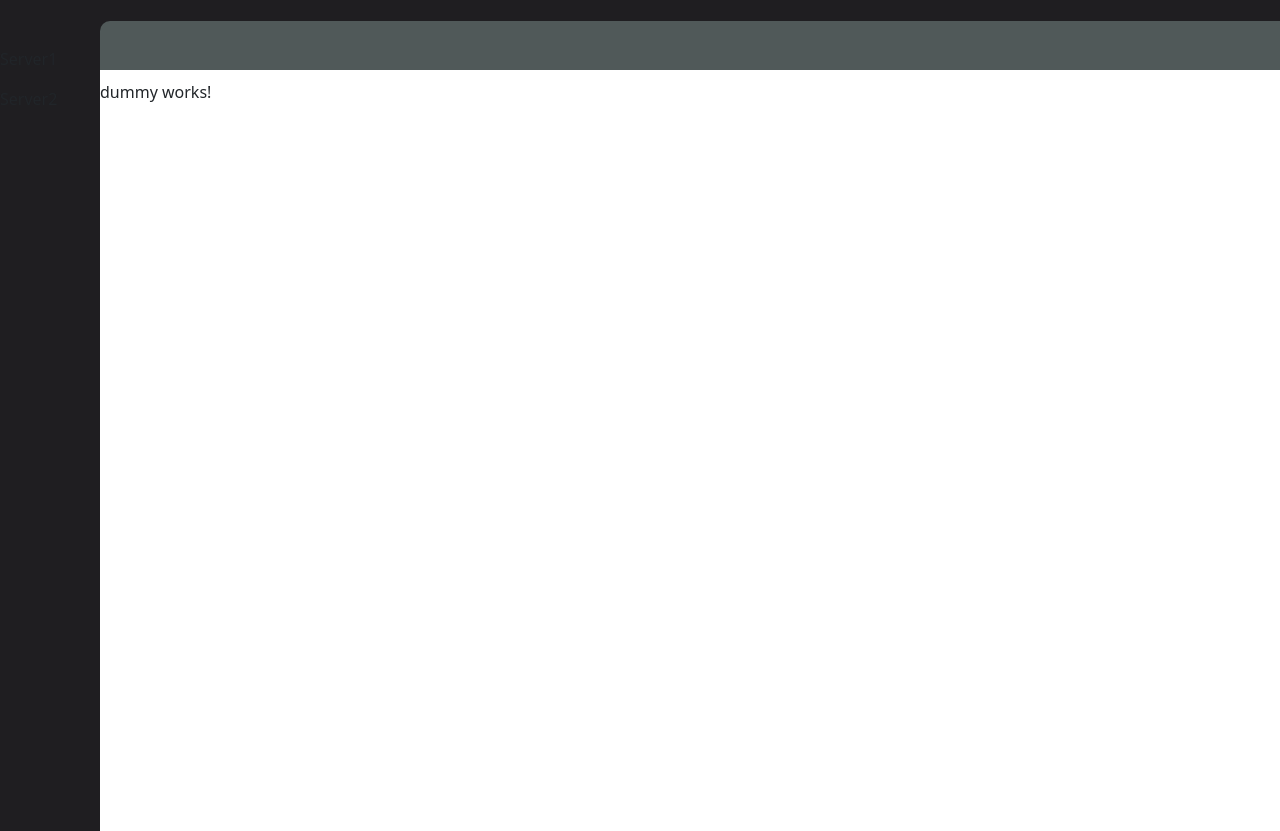
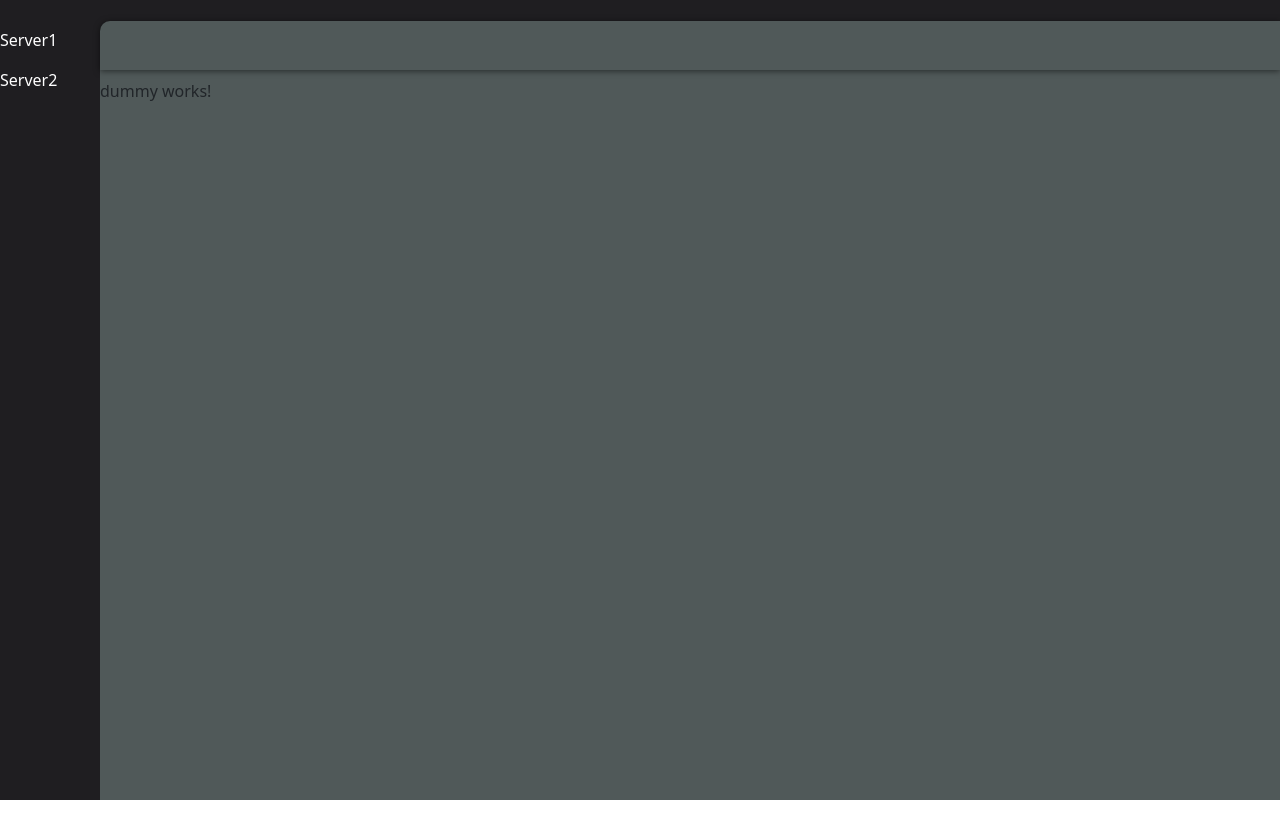
Before and after one commit to Kritartha1/HexusUI, an Angular app: page / in a window 1280 px wide. After the commit the page ends 800 px from the top, so only its background shows below. Built offline with nearby package versions, Linux system fonts and the light colour scheme.

Commit message:
navbar changes

```diff
--- a/src/app/app.component.html
+++ b/src/app/app.component.html
@@ -1,14 +1,22 @@
-<div style="background-color: #1f1e21;height: 31px;"></div>
+<div class="fixed-top" style="background-color: #1f1e21;height: 31px;z-index: 1;"></div>
 <div class="" style="display: flex;">
-  <app-navbar class=" "></app-navbar>
-  <div class="col">
-    <nav style="    position: relative;
-    top: -10px;
+  <app-navbar class=" " ></app-navbar>
+  <div class="col ">
+    <nav class="fixed-top" style="    position: absolute;
+    top: 21px;
+    left: 100px;
     height: 49px;
+    box-shadow: 0 1px 6px #0000008a;
     background-color: #505959;
-    width: 100%;
+    z-index: 2;
     border-top-left-radius: 10px;"></nav>
-    <app-dummy ></app-dummy>
+    <app-dummy style="
+    position: relative;
+    background: #505959;
+    display: flex;
+    height: 100vh;
+    overflow-y: scroll;
+    "></app-dummy>
   </div>
 
 </div>
--- a/src/app/core/navbar/navbar.component.html
+++ b/src/app/core/navbar/navbar.component.html
@@ -1,4 +1,4 @@
-<nav class="navbar-nav d-flex container" style="background-color: #1f1e21;height: 100vh;width: 100px;">
-    <div class="mt-3">Server1</div>
+<nav class="navbar-nav d-flex container text-white" style="background-color: #1f1e21;height: 100vh;width: 100px;">
+    <div class="" style="margin-top: 28px;">Server1</div>
     <div class="mt-3">Server2</div>
 </nav>
--- a/src/app/features/dummy/dummy.component.html
+++ b/src/app/features/dummy/dummy.component.html
@@ -1 +1,2 @@
-<p>dummy works!</p>
+<p class="col" style="padding-top: 50px;
+margin-top: 29px;">dummy works!</p>
```
